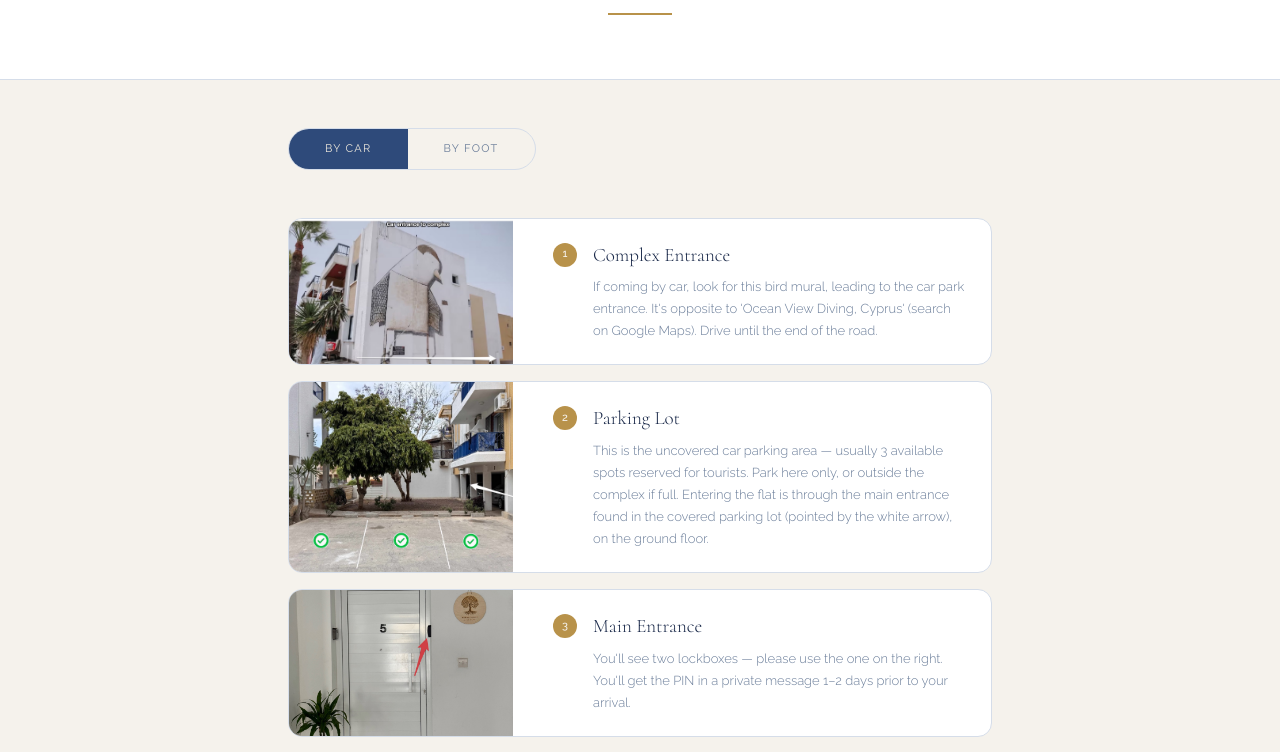
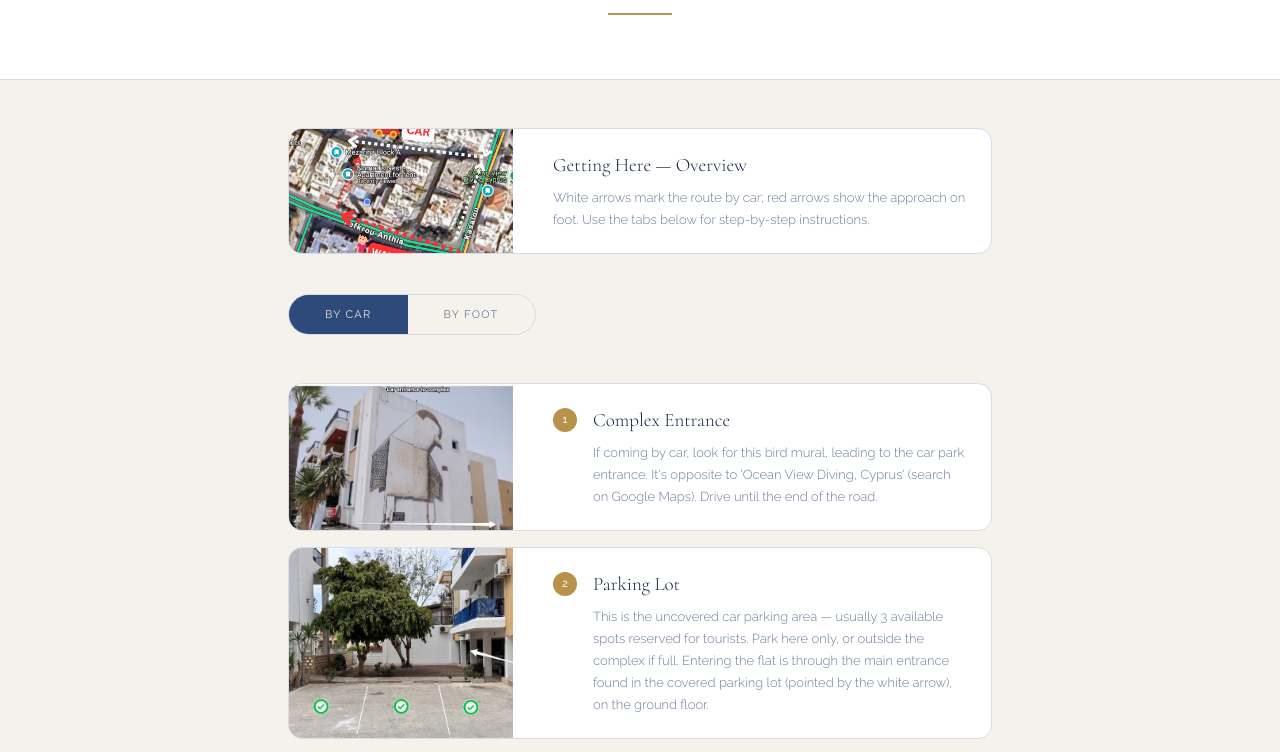
Before and after one commit to cmin764/nomads-nest, a Next.js app: page /check-in in a window 1280 px wide. Shown: the part 240-992 px from the top of the page. Built offline with nearby package versions, Linux system fonts and the light colour scheme.

Commit message:
Fix check-in instructions

```diff
--- a/src/components/check-in/directions-tabs.tsx
+++ b/src/components/check-in/directions-tabs.tsx
@@ -1,11 +1,55 @@
 "use client";
 
+import { useState } from "react";
+import Image from "next/image";
+import { Maximize2 } from "lucide-react";
+import Lightbox from "yet-another-react-lightbox";
+import Fullscreen from "yet-another-react-lightbox/plugins/fullscreen";
+import Zoom from "yet-another-react-lightbox/plugins/zoom";
+import "yet-another-react-lightbox/styles.css";
 import { Tabs, TabsContent, TabsList, TabsTrigger } from "@/components/ui/tabs";
 import StepCard from "@/components/check-in/step-card";
-import { byCar, byFoot } from "@/data/check-in-steps";
+import { byCar, byFoot, overviewStep } from "@/data/check-in-steps";
 
 export default function DirectionsTabs() {
+  const [lightboxOpen, setLightboxOpen] = useState(false);
+
   return (
+    <>
+      {/* Overview card — shared by both routes */}
+      <div className="flex flex-col sm:flex-row gap-4 bg-card border border-border rounded-[14px] overflow-hidden mb-10">
+        <button
+          onClick={() => setLightboxOpen(true)}
+          className="relative sm:w-56 sm:shrink-0 aspect-video sm:aspect-auto group cursor-zoom-in"
+          aria-label="View overview map full size"
+        >
+          <Image
+            src={overviewStep.image}
+            alt={overviewStep.alt}
+            fill
+            className="object-cover transition-transform duration-500 group-hover:scale-105"
+            sizes="(max-width: 640px) 100vw, 224px"
+            priority
+          />
+          <span className="absolute top-2 right-2 flex items-center justify-center w-7 h-7 rounded-full bg-black/40 text-white opacity-0 group-hover:opacity-100 transition-opacity duration-200">
+            <Maximize2 size={13} />
+          </span>
+        </button>
+        <div className="flex items-start gap-4 p-[22px_24px]">
+          <div>
+            <h3 className="font-heading font-light text-[19px] text-foreground mb-[7px]">{overviewStep.heading}</h3>
+            <p className="text-[13px] font-light text-muted-foreground leading-[1.7]">{overviewStep.description}</p>
+          </div>
+        </div>
+      </div>
+
+      <Lightbox
+        open={lightboxOpen}
+        close={() => setLightboxOpen(false)}
+        slides={[{ src: overviewStep.image }]}
+        plugins={[Fullscreen, Zoom]}
+      />
+
     <Tabs defaultValue="car" className="w-full">
       <TabsList className="mb-10 nn-tab-list">
         <TabsTrigger value="car" className="nn-tab">By Car</TabsTrigger>
@@ -28,5 +72,6 @@ export default function DirectionsTabs() {
         </div>
       </TabsContent>
     </Tabs>
+    </>
   );
 }
--- a/src/data/check-in-steps.ts
+++ b/src/data/check-in-steps.ts
@@ -4,6 +4,33 @@ export interface CheckInStep {
   heading: string;
   description: string;
 }
+
+// Shown once above both tabs — applies to arrivals by car and on foot equally.
+export const overviewStep: CheckInStep = {
+  image: "/images/check-in/self-checkin-0.jpg",
+  alt: "Google Maps overhead screenshot showing routes to the apartment with white and red arrows",
+  heading: "Getting Here — Overview",
+  description:
+    "White arrows mark the route by car; red arrows show the approach on foot. Use the tabs below for step-by-step instructions.",
+};
+
+// Both routes converge at the same physical entrance — shared to avoid duplication.
+const sharedFinalSteps: CheckInStep[] = [
+  {
+    image: "/images/check-in/self-checkin-5.jpg",
+    alt: "Two lockboxes at the main entrance",
+    heading: "Main Entrance",
+    description:
+      "You'll see two lockboxes — please use the one on the right. You'll get the PIN in a private message 1–2 days prior to your arrival.",
+  },
+  {
+    image: "/images/check-in/self-checkin-6.jpg",
+    alt: "Right lockbox on the wall",
+    heading: "Right Lockbox",
+    description:
+      "You'll find two keys: one opens the main door, the other the patio's fence gate. ⚠️ Keep the keys with you at all times — the door automatically locks when you exit the flat! Make sure to put them back at check-out, then scramble the code after closing the lid.",
+  },
+];
 
 export const byCar: CheckInStep[] = [
   {
@@ -20,20 +47,7 @@ export const byCar: CheckInStep[] = [
     description:
       "This is the uncovered car parking area — usually 3 available spots reserved for tourists. Park here only, or outside the complex if full. Entering the flat is through the main entrance found in the covered parking lot (pointed by the white arrow), on the ground floor.",
   },
-  {
-    image: "/images/check-in/self-checkin-car-3.jpg",
-    alt: "Two lockboxes at the main entrance",
-    heading: "Main Entrance",
-    description:
-      "You'll see two lockboxes — please use the one on the right. You'll get the PIN in a private message 1–2 days prior to your arrival.",
-  },
-  {
-    image: "/images/check-in/self-checkin-6.jpg",
-    alt: "Right lockbox on the wall",
-    heading: "Right Lockbox",
-    description:
-      "You'll find two keys: one opens the main door, the other the patio's fence gate. ⚠️ Keep the keys with you at all times — the door automatically locks when you exit the flat! Make sure to put them back at check-out, then scramble the code after closing the lid.",
-  },
+  ...sharedFinalSteps,
 ];
 
 export const byFoot: CheckInStep[] = [
@@ -65,18 +79,5 @@ export const byFoot: CheckInStep[] = [
     description:
       "You have reached the complex parking area. Through the covered parking lot, on the ground floor to your left, you'll find apartment no. 5.",
   },
-  {
-    image: "/images/check-in/self-checkin-5.jpg",
-    alt: "Two lockboxes at the main entrance",
-    heading: "Main Entrance",
-    description:
-      "You'll see two lockboxes — please use the one on the right. You'll get the PIN in a private message 1–2 days prior to your arrival.",
-  },
-  {
-    image: "/images/check-in/self-checkin-6.jpg",
-    alt: "Right lockbox on the wall",
-    heading: "Right Lockbox",
-    description:
-      "You'll find two keys: one opens the main door, the other the patio's fence gate. ⚠️ Keep the keys with you at all times — the door automatically locks when you exit the flat! Make sure to put them back at check-out, then scramble the code after closing the lid.",
-  },
+  ...sharedFinalSteps,
 ];
```
Also changed, not shown: public/images/check-in/self-checkin-car-3.jpg (deleted).
